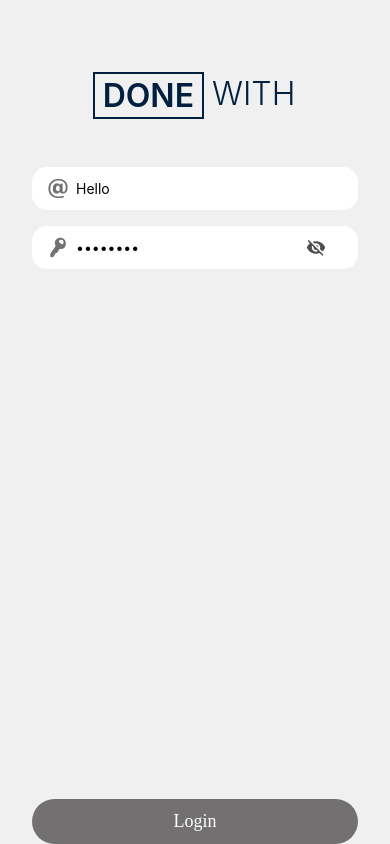
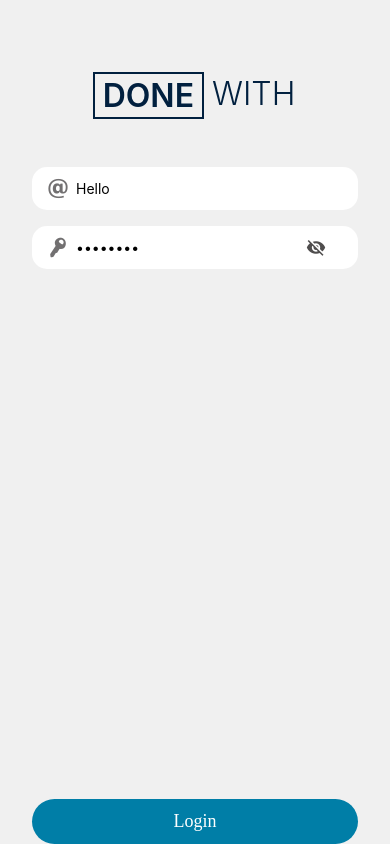
Before and after one commit to LeonelKero/done-with, a React Native app: screen / in a window 390 px wide. Built offline with nearby package versions, Linux system fonts and the light colour scheme.

Commit message:
Code refactoring

```diff
--- a/app/screens/signin/SignInScreen.tsx
+++ b/app/screens/signin/SignInScreen.tsx
@@ -44,6 +44,7 @@ const SignInScreen = () => {
           btnText={"Login"}
           handleSignInPressed={() => console.log("Login btn pressed!")}
           customStyle={{}}
+          disabled={false}
         />
       </View>
     </RootContainer>
```
